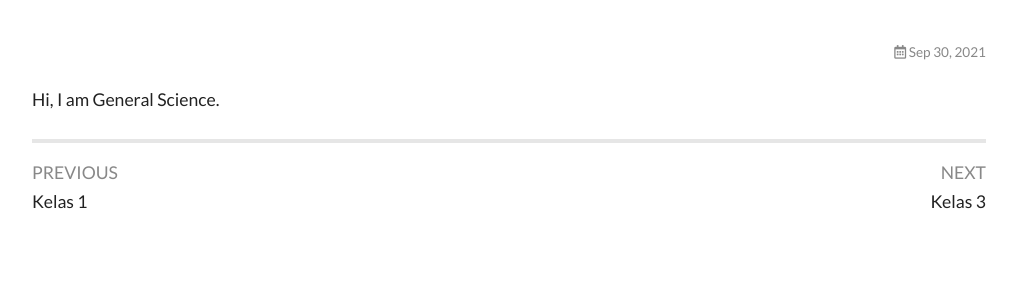
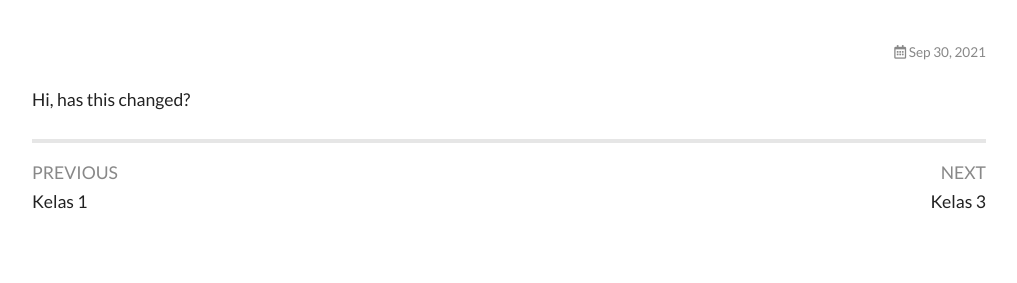
Before and after one commit to SangwookCheon/naga2, a Jekyll site: the page built from collections/_video/kelas-2.md, in a window 1280 px wide. Shown: the part 162-445 px from the top of the page, without its empty margins (131-1148 px from the left). Built offline with Jekyll 4.4.1, drawn with Linux system fonts in a browser that asks for light colours; nearby versions of some CDN libraries.

Commit message:
Try Change without running

```diff
--- a/collections/_video/kelas-2.md
+++ b/collections/_video/kelas-2.md
@@ -4,4 +4,4 @@ title: Kelas 2
 cover: /assets/images/subjects/science.jpg
 ---
 
-Hi, I am General Science.
+Hi, has this changed?
```
